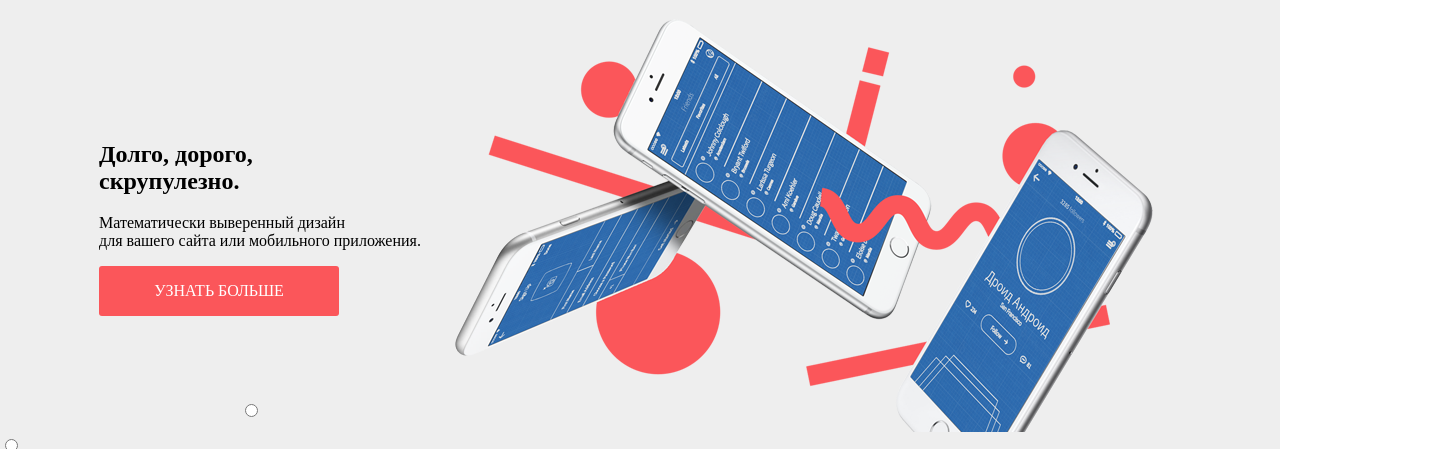
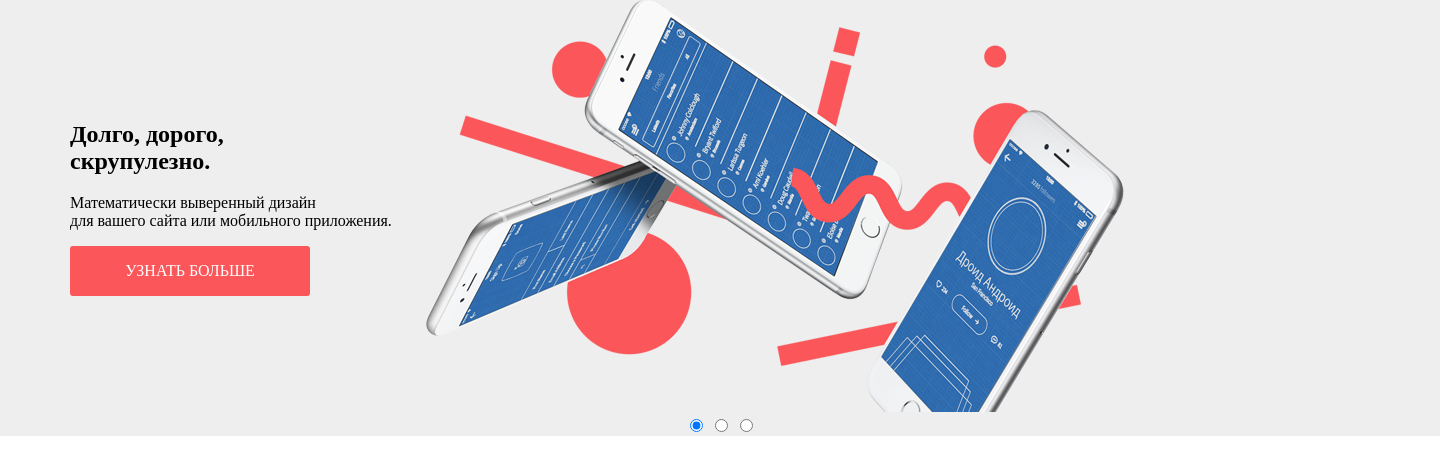
Before and after one commit to Parafeks/Nerds, a plain HTML site: page index.html in a window 1280 px wide. Shown: the part 134-583 px from the top of the page, 1440 px wide, since content can reach past the window. Drawn offline with Linux system fonts and the light colour scheme.

Commit message:
Ставим кнопки на место

```diff
--- a/index.html
+++ b/index.html
@@ -40,11 +40,10 @@
     </div>
 
     <main>
-        <section class="slider-info">
+        <div class="slider-info">
 
             <input type="radio" class="slider-check" name="r" id="r-design" checked>
             <div class="slider-block">
-                <!-- <div class="slider-design">  -->
                     <div class="slider-text">
                         <h2>Долго, дорого, <br> скрупулезно.</h2>
                         <p>Математически выверенный дизайн <br> для вашего сайта или мобильного приложения.</p>
@@ -54,12 +53,10 @@
                     <div class="slider-img">
                         <img src="images/nerds-index-slide1.png" alt="slider-1" class="slider-picture">
                     </div>
-                <!-- </div> -->
             </div>
 
             <input type="radio" class="slider-check" name="r" id="r-math">
             <div class="slider-block">
-                <!-- <div class="slider-math"> -->
                     <div class="slider-text">
                         <h2>Любим математику <br> как никто другой</h2>
                         <p>Никакого креатива, только математические формулы <br> для расчета идеальных пропорций</p>
@@ -69,12 +66,10 @@
                     <div class="slider-img">
                         <img src="images/nerds-index-slide2.png" alt="slider-2" class="slider-picture">
                     </div>
-                <!-- </div> -->
             </div>
 
             <input type="radio" class="slider-check" name="r" id="r-hardcore">
             <div class="slider-block">
-                <!-- <div class="slider-hardcore"> -->
                     <div class="slider-text">
                         <h2>Только ночь, <br> только хардкор</h2>
                         <p>Работать днем, как все? Мы против этого. <br> Ближе к полуночи работа только начинается.</p>
@@ -84,9 +79,8 @@
                     <div class="slider-img">
                         <img src="images/nerds-index-slide3 1.png" alt="slider-3" class="slider-picture">
                     </div>
-                <!-- </div> -->
             </div>
-        </section>
+        </div>
     </main>
 
     <footer>
--- a/main.css
+++ b/main.css
@@ -5,13 +5,7 @@ body{
     margin: 0px;
 }
 
-.menu-wrapper{
-    /* background-color: #EEEEEE;
-    width: 1440px;
-    height: 545px;
-    left: 0px;
-    top: 0px; */
-}
+
 
 .header{
     background-color: #EEEEEE;
@@ -67,39 +61,32 @@ body{
 
 /* _________SLIDER________________ */
 
+
 .slider-info{
     background-color: #EEEEEE;
     position: relative;
+    width: 1440px;
+    padding-top: 435px;
+    text-align:center;
 }
 
+.slider-block{
+    position:absolute;
+    top: 0px;
+    left:0px;
+}
 
+.slider-block{
+    display: none;
+}
 
-/* .slider-design{
+.slider-check:checked +.slider-block{
     display: flex;
     justify-content: center;
     align-items: center;
-
+    text-align: left;
+    margin-left: 70px;
 }
-
-.slider-math{
-    display: flex;
-    justify-content: center;
-    align-items: center;
-}
-
-
-.slider-hardcore{
-    display: flex;
-    justify-content: center;
-    align-items: center;
-
-}
-/* .slider-block{
-    display: flex;
-    justify-content: center;
-    align-items: center;
-} */
-
 
 .slider-button{
     color: #FFFFFF;
@@ -111,61 +98,8 @@ body{
     height: 50px;
     display: block;
     text-align: center;
-    line-height: 50px;       /*высота строки */
+    line-height: 50px;
 }
-
-.slider-block{        /*по дефолту у нас все слайды display:none. Но если у нас чекнута*/
-    display: none;     /*какая-то радио-кнопка - то div который стоит за этой кнопкой - он становится display: flex или block; */
-}
-
-#r-disign{
-    position: absolute;
-    top: 420px;
-    left: 220px;
-}
-
-#r-match{
-    position: absolute;
-    top: 420px;
-    left: 230px;
-}
-
-#r-hardcore{
-    position: absolute;
-    top: 420px;
-    left: 240px;
-}
-
-
-.slider-check:checked +.slider-block{     /*т.е. если у нас радио-кнопка чекнута - тогда следующий элемент (класс), который будет иметь указанные стили */
-    display: flex;
-    justify-content: center;
-    align-items: center;
-}
-
-
-
-/* .slider-check{            скрываем кружочки
-    position:absolute;
-    clip:rect(0 0 0 0);
-	overflow:hidden;
-}
-
-.slider-label{      рисуем новые кружочки
-    overflow:hidden;
-    display:inline-block;
-    width: 18px;
-    height: 18px;
-    background:#7bf708;
-    border-radius: 50%;
-    margin-right: 9px;
-} */
-
-
-
-
-
-
 
 
 
```
